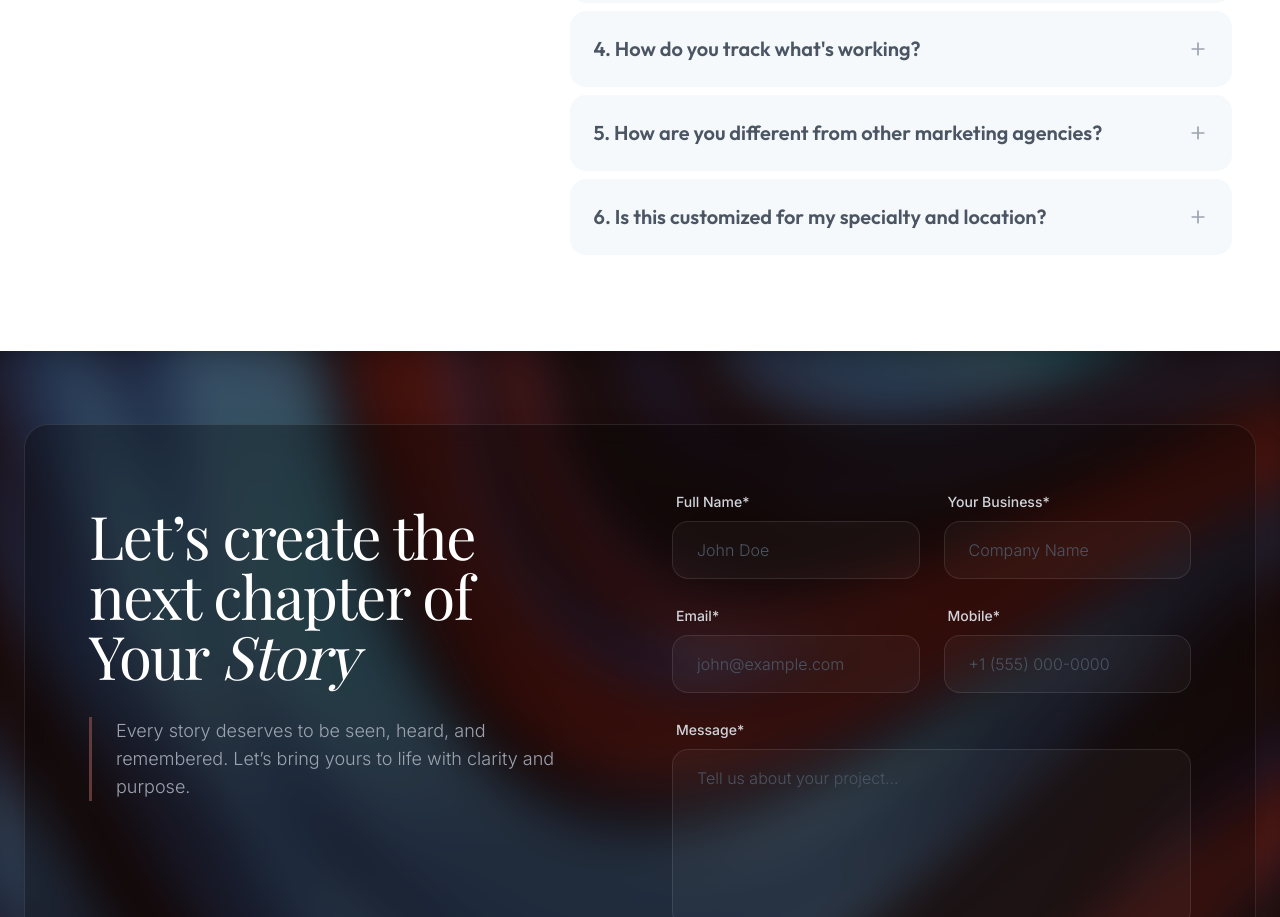
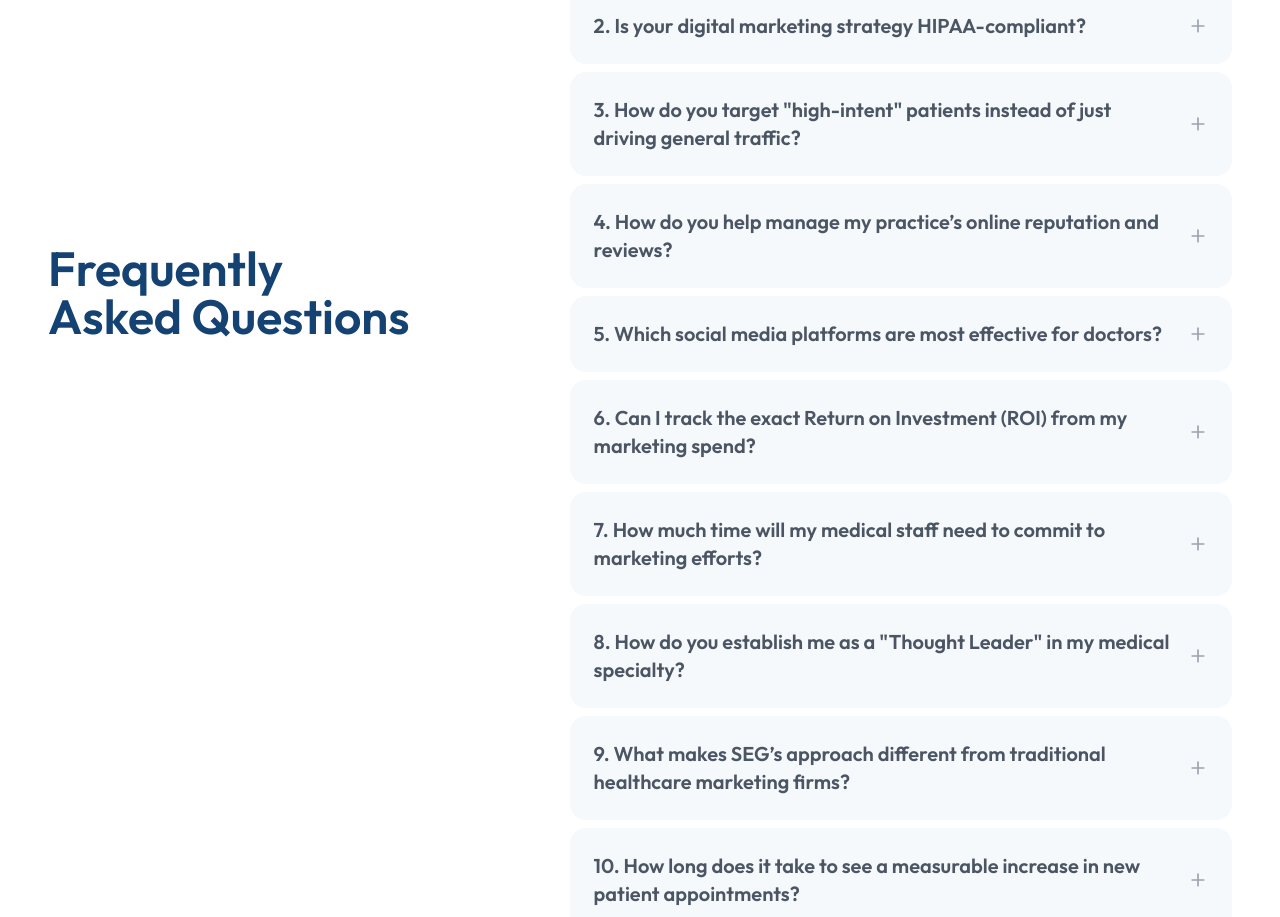
Before and after one commit to SocialEngagementGroup/marketing, a React (Vite) app: page /marketing-for-doctors in a window 1280 px wide. Shown: the part 6415-7332 px from the top of the page. Built offline with nearby package versions, Linux system fonts and the light colour scheme; a web font is replaced by a local one.

Commit message:
updated doctor faq

```diff
--- a/src/components/Doctor/FAQ/index.tsx
+++ b/src/components/Doctor/FAQ/index.tsx
@@ -4,28 +4,44 @@ import { motion, AnimatePresence } from 'framer-motion';
 
 const faqs = [
   {
-    question: "1. How will you help patients find our practice on Google?",
-    answer: "We optimize your website and Google Business Profile to rank for local, high-intent searches like \"doctor near me\" and specialty-specific queries."
+    question: "1. How does AI-powered marketing specifically help my medical practice grow?",
+    answer: "Unlike traditional marketing, our AI-driven approach analyzes real-time patient behavior and search patterns to predict which individuals in your local area are actively seeking your specific specialty. By combining this data with human creative strategy, we ensure your practice appears in front of the right patient at the precise moment they are ready to book an appointment, significantly lowering your cost-per-acquisition."
   },
   {
-    question: "2. Do you only build websites?",
-    answer: "Yes. We build both the website and manage SEO, paid ads, and reputation building to consistently bring in new patients."
+    question: "2. Is your digital marketing strategy HIPAA-compliant?",
+    answer: "Absolutely. Patient privacy is our top priority. We ensure that all lead generation forms, tracking pixels, and email marketing automation tools are fully HIPAA-compliant. We never store Sensitive Health Information (SHI) on non-secure servers and use encrypted methods to transfer patient inquiries directly to your practice management system."
   },
   {
-    question: "3. Can you help us get more patient reviews?",
-    answer: "Yes. We automate review requests after appointments and help you showcase positive feedback across platforms."
+    question: "3. How do you target \"high-intent\" patients instead of just driving general traffic?",
+    answer: "We don’t just look for \"visitors\"; we look for patients. By utilizing advanced Local SEO and intent-based PPC (Pay-Per-Click), we target keywords that indicate a need for immediate care, such as \"specialist near me\" or \"emergency [specialty] treatment.\" This ensures your budget is spent on individuals who are ready to schedule, rather than those just performing general health research."
   },
   {
-    question: "4. How do you track what's working?",
-    answer: "With real-time dashboards that show which campaigns generate appointment requests and which patients convert to actual visits."
+    question: "4. How do you help manage my practice’s online reputation and reviews?",
+    answer: "In medicine, trust is everything. We implement automated systems that encourage your satisfied patients to leave positive reviews on Google, Healthgrades, and Vitals. Simultaneously, we monitor for any negative feedback, alerting your team immediately so you can address concerns professionally and maintain a 4.5+ star rating that builds instant patient confidence."
   },
   {
-    question: "5. How are you different from other marketing agencies?",
-    answer: "We focus on qualified patient acquisition and measurable outcomes, not just clicks or impressions."
+    question: "5. Which social media platforms are most effective for doctors?",
+    answer: "For medical practices, we typically find the highest engagement on Instagram and Facebook for patient education and community building, while LinkedIn is used for professional referrals and authority building. We create a bespoke mix of \"Behind-the-Scenes\" content, patient success stories, and health tips to humanize your practice and stay top-of-mind."
   },
   {
-    question: "6. Is this customized for my specialty and location?",
-    answer: "Yes. Strategy, keywords, and ads are tailored to your specific practice area, location, and ideal patient demographics."
+    question: "6. Can I track the exact Return on Investment (ROI) from my marketing spend?",
+    answer: "Yes. Our \"Growth Dashboard\" provides 24/7 transparency into your campaign performance. You can see exactly how many phone calls, form submissions, and booked appointments were generated by each marketing channel. We focus on \"Patient Lifetime Value\" to ensure your marketing is a profitable investment, not an expense."
+  },
+  {
+    question: "7. How much time will my medical staff need to commit to marketing efforts?",
+    answer: "We know your primary focus is patient care. Our team acts as an extension of your practice; we handle the content creation, ad management, and technical SEO. Your involvement is limited to a brief monthly strategy review and approving the content calendar, ensuring your digital presence grows without adding to your staff's clinical workload."
+  },
+  {
+    question: "8. How do you establish me as a \"Thought Leader\" in my medical specialty?",
+    answer: "We utilize high-authority content marketing, including video snippets of you answering common patient questions and long-form educational blogs. This not only improves your SEO rankings but also positions you as the leading expert in your field, making patients feel they already know and trust you before they ever walk through your door."
+  },
+  {
+    question: "9. What makes SEG’s approach different from traditional healthcare marketing firms?",
+    answer: "Traditional firms often rely on \"set it and forget it\" templates. We use a proprietary blend of AI-driven data analysis and human creative storytelling. We don't just buy ads; we build a localized ecosystem that makes your practice the \"obvious choice\" in your community through a dominant omnichannel presence."
+  },
+  {
+    question: "10. How long does it take to see a measurable increase in new patient appointments?",
+    answer: "While SEO is a long-term authority-building strategy (3-6 months), our AI-optimized PPC and Social Ads can begin driving new patient inquiries within the first 14 to 30 days. We aim for a \"quick win\" phase to boost your patient volume immediately while simultaneously building the organic foundation for sustained, long-term growth."
   }
 ];
 
```
